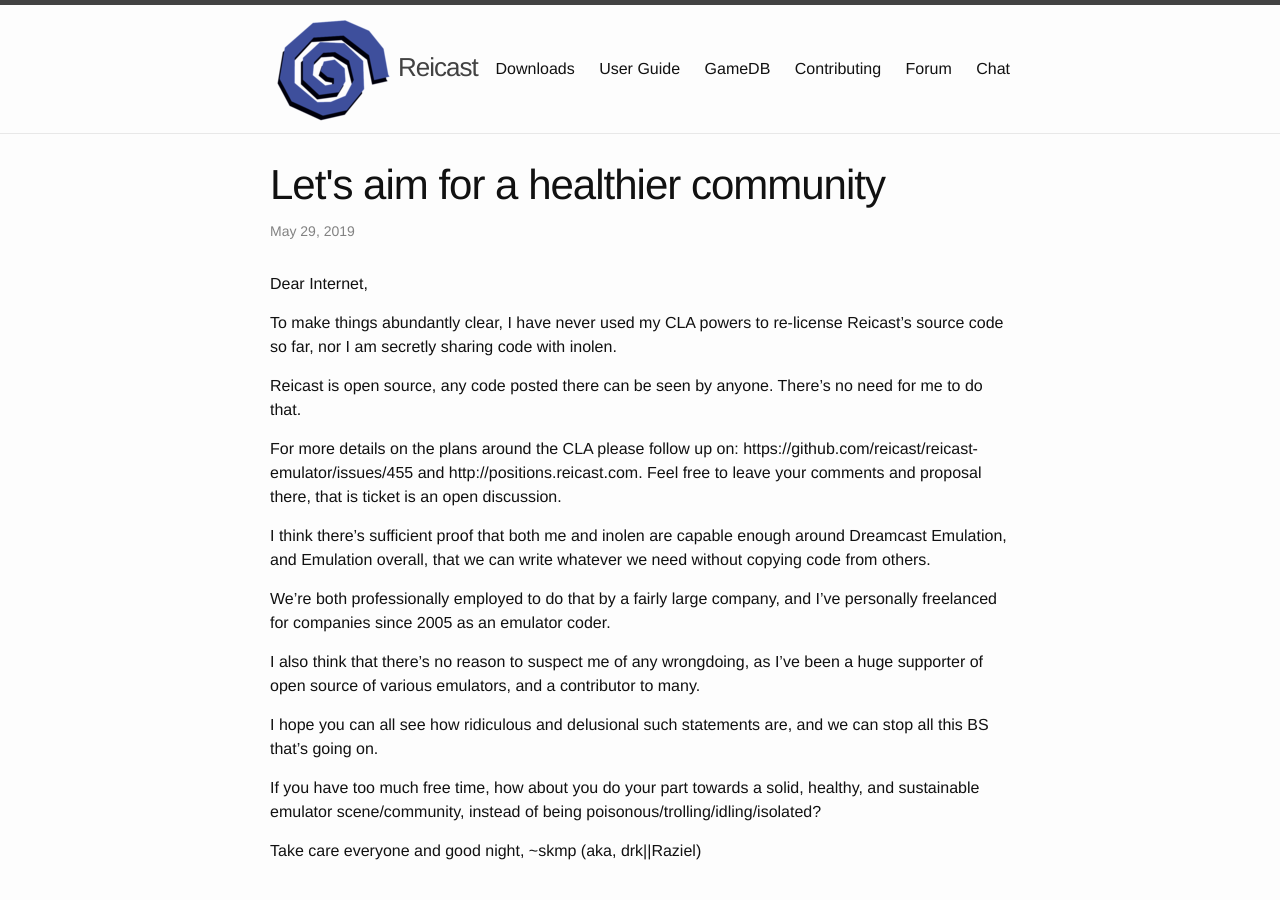
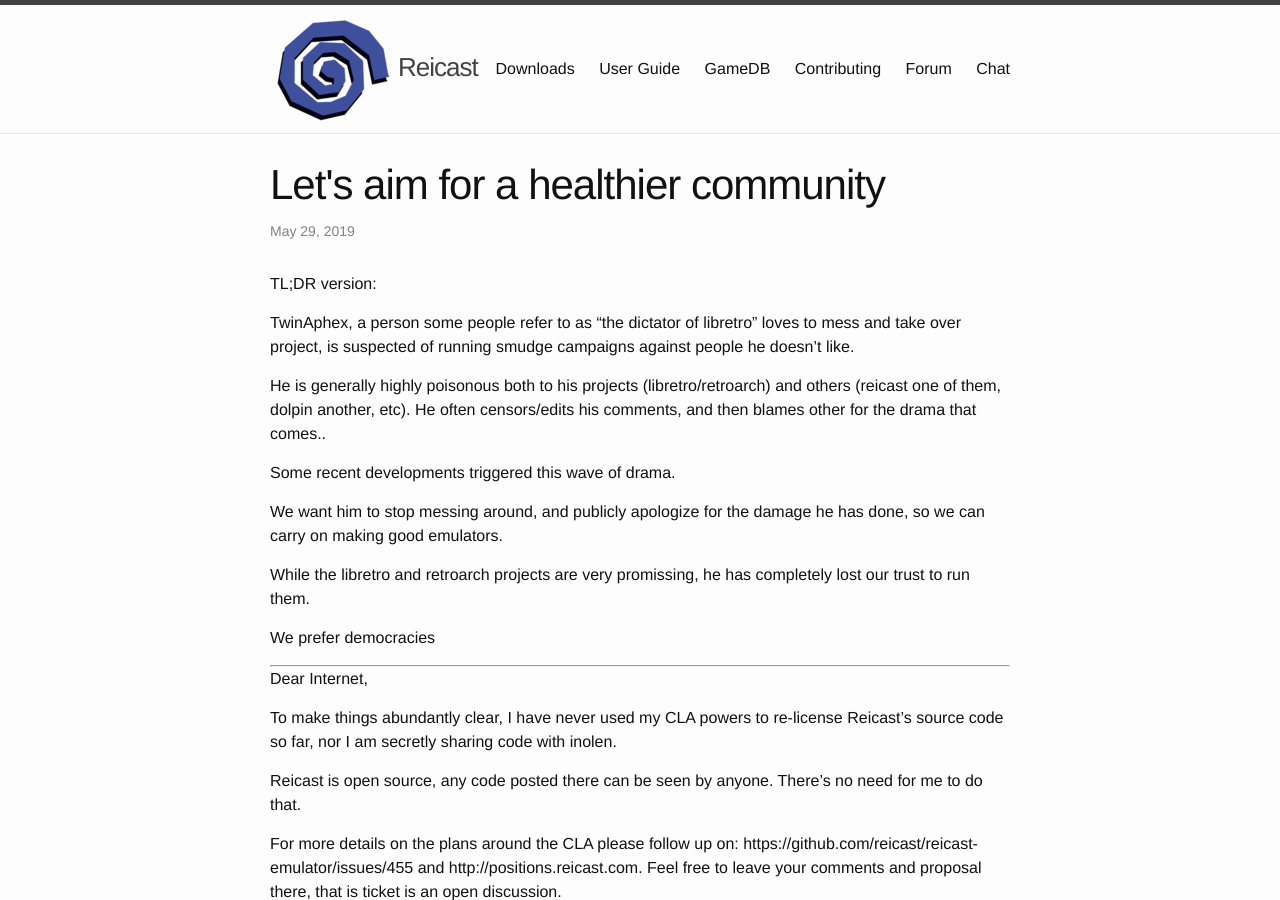
Before and after one commit to skmp/reicast.com, a Jekyll site: the page built from _posts/2019-05-30-lets-create-a-healthy-community.md, in a window 1280 px wide and 900 px high. Built offline with Jekyll 4.4.1, drawn with Linux system fonts in a browser that asks for light colours; a script that is not in the unit is left out; comment, search, counter and statistics services are not loaded.

Commit message:
Update 2019-05-30-lets-create-a-healthy-community.md
Add TL;DR

```diff
--- a/_posts/2019-05-30-lets-create-a-healthy-community.md
+++ b/_posts/2019-05-30-lets-create-a-healthy-community.md
@@ -3,6 +3,21 @@
 title:  "Let's aim for a healthier community"
 date:   2019-05-30 0:13:37 +0100
 categories: psa emudrama
+---
+TL;DR version:
+
+TwinAphex, a person some people refer to as "the dictator of libretro" loves to mess and take over project, is suspected of running smudge campaigns against people he doesn't like.
+
+He is generally highly poisonous both to his projects (libretro/retroarch) and others (reicast one of them, dolpin another, etc). He often censors/edits his comments, and then blames other for the drama that comes..
+
+Some recent developments triggered this wave of drama.
+
+We want him to stop messing around, and publicly apologize for the damage he has done, so we can carry on making good emulators.
+
+While the libretro and retroarch projects are very promissing, he has completely lost our trust to run them.
+
+We prefer democracies
+
 ---
 
 Dear Internet,
```
